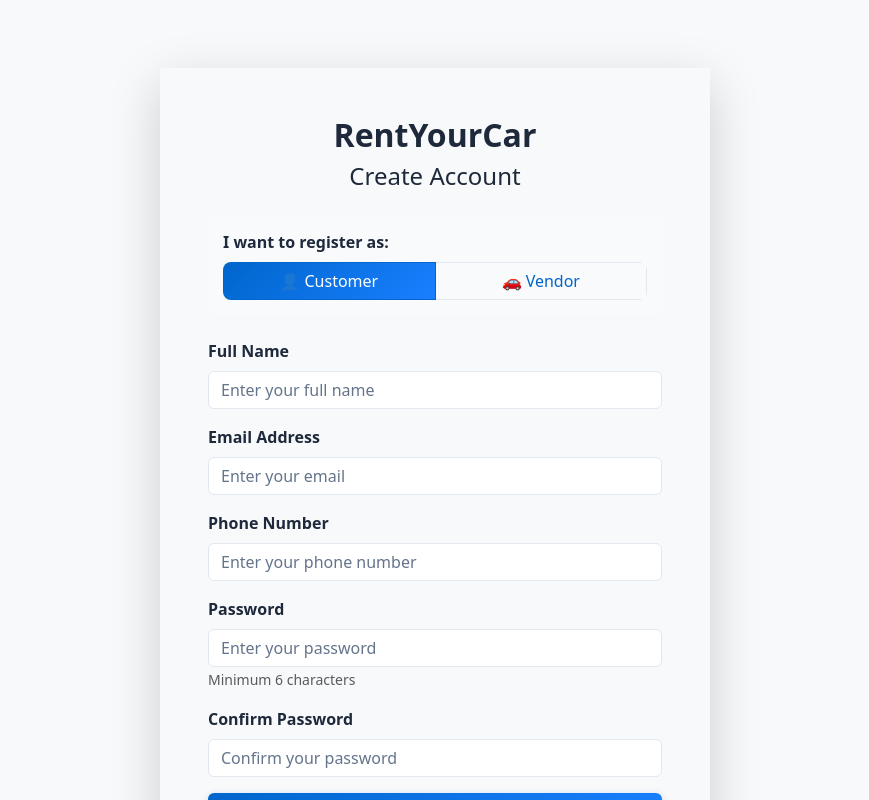
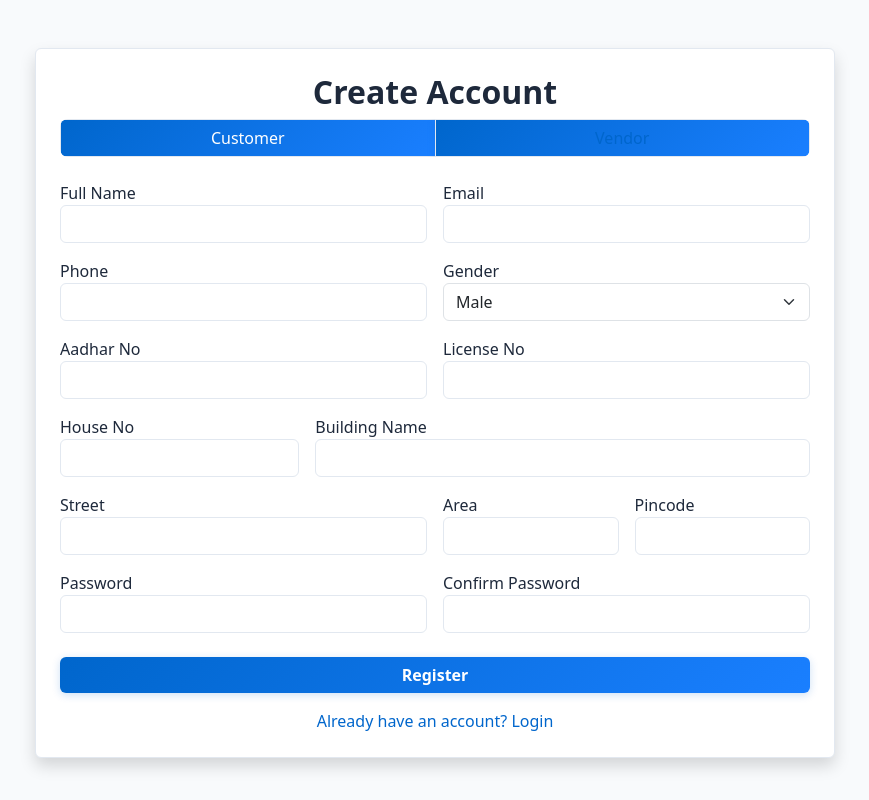
Before and after one commit to car-rental-system-team4/frontend, a React (Vite) app: page /register in a window 1280 px wide. Shown: the top 800 px of the page, without its empty margins (205-1074 px from the left). Built offline with nearby package versions, Linux system fonts and the light colour scheme.

Commit message:
Feat: Connect Register Page to Backend

```diff
--- a/src/pages/Auth/RegisterPage.jsx
+++ b/src/pages/Auth/RegisterPage.jsx
@@ -1,250 +1,109 @@
 import { useState } from 'react'
 import { Link, useNavigate } from 'react-router-dom'
-import { useAuth } from '../../context/AuthContext'
+import { signup } from '../../services/api' // Import from api.js
 
 export default function RegisterPage() {
-  const [userType, setUserType] = useState('customer') // 'customer' or 'vendor'
+  const [userType, setUserType] = useState('CUSTOMER')
+  const [loading, setLoading] = useState(false)
+  const [error, setError] = useState('')
+  const navigate = useNavigate()
+
+  // Matches your Java DTO exactly
   const [formData, setFormData] = useState({
-    fullName: '',
+    name: '',
     email: '',
     phone: '',
     password: '',
     confirmPassword: '',
-    businessName: '',
-    businessAddress: ''
+
+    // Identity & Address (From ER Diagram)
+    licenseNo: '',
+    aadharNo: '',
+    houseNo: '',
+    buildingName: '',
+    streetName: '',
+    area: '',
+    pincode: '',
+
+    gender: 'MALE'
   })
-  const [error, setError] = useState('')
-  const { register } = useAuth()
-  const navigate = useNavigate()
 
   const handleChange = (e) => {
-    const { name, value } = e.target
-    setFormData(prev => ({
-      ...prev,
-      [name]: value
-    }))
+    setFormData({ ...formData, [e.target.name]: e.target.value })
   }
 
-  const handleSubmit = (e) => {
+  const handleSubmit = async (e) => {
     e.preventDefault()
     setError('')
-
-    // Validation
-    if (!formData.fullName || !formData.email || !formData.phone || !formData.password || !formData.confirmPassword) {
-      setError('Please fill in all required fields')
-      return
-    }
-
-    if (userType === 'vendor' && (!formData.businessName || !formData.businessAddress)) {
-      setError('Please fill in all business information')
-      return
-    }
 
     if (formData.password !== formData.confirmPassword) {
       setError('Passwords do not match')
       return
     }
 
-    if (formData.password.length < 6) {
-      setError('Password must be at least 6 characters')
-      return
-    }
+    // Combine form data with selected Role
+    const payload = { ...formData, role: userType }
 
-    // Simulate registration
+    setLoading(true)
     try {
-      const userData = {
-        fullName: formData.fullName,
-        email: formData.email,
-        phone: formData.phone,
-        registeredAt: new Date().toISOString(),
-        ...(userType === 'vendor' && {
-          businessName: formData.businessName,
-          businessAddress: formData.businessAddress
-        })
-      }
-      register(userData, userType)
-
-      // Redirect based on user type
-      if (userType === 'vendor') {
-        navigate('/vendor/dashboard')
-      } else {
-        navigate('/')
-      }
+      await signup(payload) // Calls /api/auth/register
+      alert("Registration Successful! Please Login.")
+      navigate('/login')
     } catch (err) {
-      setError('Registration failed. Please try again.')
+      setError(err.response?.data?.message || 'Registration failed')
+    } finally {
+      setLoading(false)
     }
   }
 
   return (
-    <div className="d-flex align-items-center justify-content-center min-vh-100 bg-light py-5">
-      <div className="card1 shadow-lg" style={{ width: '100%', maxWidth: '550px', margin: '20px' }}>
-        <div className="card-body p-5">
-          <h2 className="text-center mb-2 fw-bold">RentYourCar</h2>
-          <h4 className="text-center mb-4">Create Account</h4>
+    <div className="container py-5">
+      <div className="card shadow mx-auto" style={{ maxWidth: '800px' }}>
+        <div className="card-body p-4">
+          <h2 className="text-center fw-bold">Create Account</h2>
+          {error && <div className="alert alert-danger">{error}</div>}
 
-          {error && (
-            <div className="alert alert-danger" role="alert">
-              {error}
-            </div>
-          )}
-
-          {/* User Type Selection */}
-          <div className="user-type-selector mb-4">
-            <label className="form-label">I want to register as:</label>
-            <div className="btn-group w-100" role="group">
-              <input
-                type="radio"
-                className="btn-check"
-                name="userType"
-                id="customer"
-                value="customer"
-                checked={userType === 'customer'}
-                onChange={(e) => setUserType(e.target.value)}
-              />
-              <label className="btn btn-outline-primary" htmlFor="customer">
-                👤 Customer
-              </label>
-
-              <input
-                type="radio"
-                className="btn-check"
-                name="userType"
-                id="vendor"
-                value="vendor"
-                checked={userType === 'vendor'}
-                onChange={(e) => setUserType(e.target.value)}
-              />
-              <label className="btn btn-outline-primary" htmlFor="vendor">
-                🚗 Vendor
-              </label>
+          {/* User Type Toggle */}
+          <div className="text-center mb-4">
+            <div className="btn-group">
+               <button type="button" className={`btn ${userType === 'CUSTOMER' ? 'btn-primary' : 'btn-outline-primary'}`} onClick={() => setUserType('CUSTOMER')}>Customer</button>
+               <button type="button" className={`btn ${userType === 'VENDOR' ? 'btn-primary' : 'btn-outline-primary'}`} onClick={() => setUserType('VENDOR')}>Vendor</button>
             </div>
           </div>
 
           <form onSubmit={handleSubmit}>
-            {/* Common Fields */}
-            <div className="mb-3">
-              <label htmlFor="fullName" className="form-label">Full Name</label>
-              <input
-                type="text"
-                className="form-control"
-                id="fullName"
-                name="fullName"
-                placeholder="Enter your full name"
-                value={formData.fullName}
-                onChange={handleChange}
-                required
-              />
+            <div className="row g-3">
+               {/* Personal Info */}
+               <div className="col-md-6"><label>Full Name</label><input name="name" className="form-control" onChange={handleChange} required /></div>
+               <div className="col-md-6"><label>Email</label><input name="email" type="email" className="form-control" onChange={handleChange} required /></div>
+               <div className="col-md-6"><label>Phone</label><input name="phone" className="form-control" onChange={handleChange} required /></div>
+               <div className="col-md-6"><label>Gender</label>
+                 <select name="gender" className="form-select" onChange={handleChange}>
+                   <option value="MALE">Male</option><option value="FEMALE">Female</option>
+                 </select>
+               </div>
+
+               {/* Identity */}
+               <div className="col-md-6"><label>Aadhar No</label><input name="aadharNo" className="form-control" onChange={handleChange} required /></div>
+               <div className="col-md-6"><label>License No</label><input name="licenseNo" className="form-control" onChange={handleChange} required /></div>
+
+               {/* Address */}
+               <div className="col-md-4"><label>House No</label><input name="houseNo" className="form-control" onChange={handleChange} required /></div>
+               <div className="col-md-8"><label>Building Name</label><input name="buildingName" className="form-control" onChange={handleChange} required /></div>
+               <div className="col-md-6"><label>Street</label><input name="streetName" className="form-control" onChange={handleChange} required /></div>
+               <div className="col-md-3"><label>Area</label><input name="area" className="form-control" onChange={handleChange} required /></div>
+               <div className="col-md-3"><label>Pincode</label><input name="pincode" className="form-control" onChange={handleChange} required /></div>
+
+               {/* Password */}
+               <div className="col-md-6"><label>Password</label><input name="password" type="password" className="form-control" onChange={handleChange} required /></div>
+               <div className="col-md-6"><label>Confirm Password</label><input name="confirmPassword" type="password" className="form-control" onChange={handleChange} required /></div>
             </div>
 
-            <div className="mb-3">
-              <label htmlFor="email" className="form-label">Email Address</label>
-              <input
-                type="email"
-                className="form-control"
-                id="email"
-                name="email"
-                placeholder="Enter your email"
-                value={formData.email}
-                onChange={handleChange}
-                required
-              />
-            </div>
-
-            <div className="mb-3">
-              <label htmlFor="phone" className="form-label">Phone Number</label>
-              <input
-                type="tel"
-                className="form-control"
-                id="phone"
-                name="phone"
-                placeholder="Enter your phone number"
-                value={formData.phone}
-                onChange={handleChange}
-                required
-              />
-            </div>
-
-            {/* Vendor-specific Fields */}
-            {userType === 'vendor' && (
-              <>
-                <div className="alert alert-info mb-3">
-                  <small>
-                    <strong>Vendor Registration:</strong> Complete your business details to start renting cars.
-                  </small>
-                </div>
-
-                <div className="mb-3">
-                  <label htmlFor="businessName" className="form-label">Business Name</label>
-                  <input
-                    type="text"
-                    className="form-control"
-                    id="businessName"
-                    name="businessName"
-                    placeholder="Enter your business name"
-                    value={formData.businessName}
-                    onChange={handleChange}
-                    required
-                  />
-                </div>
-
-                <div className="mb-3">
-                  <label htmlFor="businessAddress" className="form-label">Business Address</label>
-                  <textarea
-                    className="form-control"
-                    id="businessAddress"
-                    name="businessAddress"
-                    placeholder="Enter your business address"
-                    rows="2"
-                    value={formData.businessAddress}
-                    onChange={handleChange}
-                    required
-                  ></textarea>
-                </div>
-              </>
-            )}
-
-            <div className="mb-3">
-              <label htmlFor="password" className="form-label">Password</label>
-              <input
-                type="password"
-                className="form-control"
-                id="password"
-                name="password"
-                placeholder="Enter your password"
-                value={formData.password}
-                onChange={handleChange}
-                required
-              />
-              <small className="text-muted">Minimum 6 characters</small>
-            </div>
-
-            <div className="mb-3">
-              <label htmlFor="confirmPassword" className="form-label">Confirm Password</label>
-              <input
-                type="password"
-                className="form-control"
-                id="confirmPassword"
-                name="confirmPassword"
-                placeholder="Confirm your password"
-                value={formData.confirmPassword}
-                onChange={handleChange}
-                required
-              />
-            </div>
-
-            <button type="submit" className="btn btn-primary w-100 mb-3">
-              Register
+            <button type="submit" className="btn btn-primary w-100 mt-4" disabled={loading}>
+              {loading ? 'Registering...' : 'Register'}
             </button>
           </form>
-
-          <hr />
-
-          <div className="text-center">
-            <p className="text-muted small mb-2">Already have an account?</p>
-            <Link to="/login" className="btn btn-outline-primary w-100">
-              Login Here
-            </Link>
-          </div>
+          <div className="text-center mt-3"><Link to="/login">Already have an account? Login</Link></div>
         </div>
       </div>
     </div>
```
